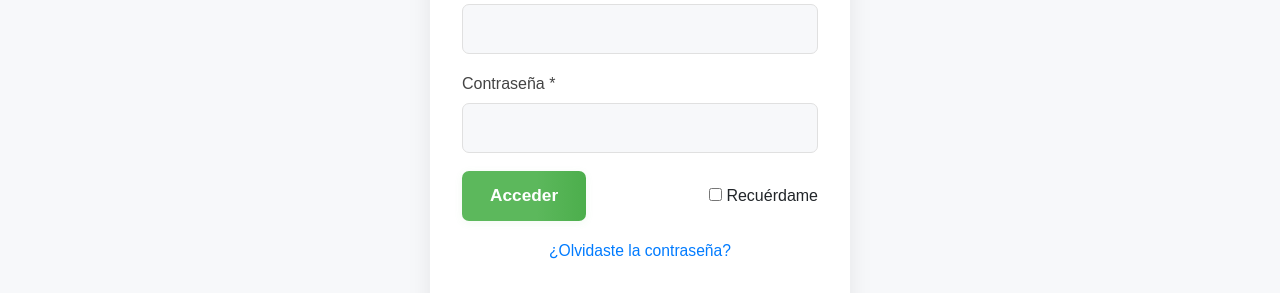
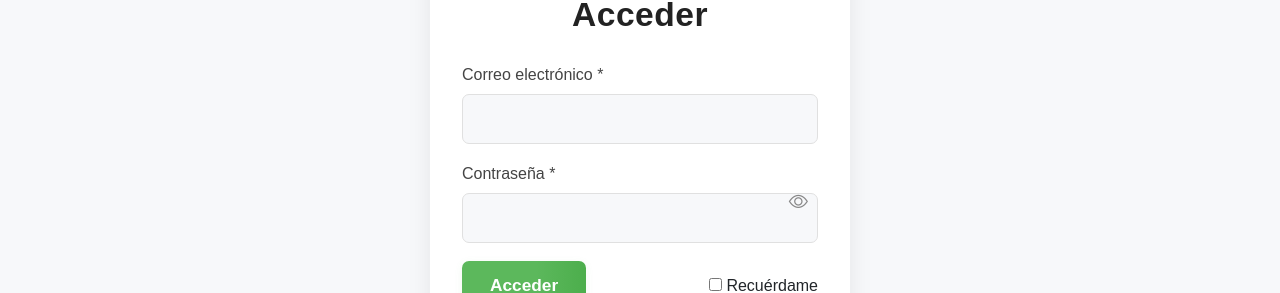
Before and after one commit to GianSecurAI/Pruebas-de-codigo, a React (Create React App) app: page /login in a window 1280 px wide. Shown: the part 195-488 px from the top of the page. Built offline with nearby package versions, Linux system fonts and the light colour scheme.

Commit message:
login mejorado

```diff
--- a/src/pages/login.jsx
+++ b/src/pages/login.jsx
@@ -14,6 +14,8 @@ const Login = () => {
   const [registerPhone, setRegisterPhone] = useState('');
   const [registerAddress, setRegisterAddress] = useState('');
   const [showRegister, setShowRegister] = useState(false);
+  const [showPassword, setShowPassword] = useState(false);
+  const [showRegisterPassword, setShowRegisterPassword] = useState(false);
   const navigate = useNavigate();
 
   useEffect(() => {
@@ -69,15 +71,37 @@ const Login = () => {
                   required
                 />
               </div>
-              <div className="form-group">
+              <div className="form-group" style={{ position: 'relative' }}>
                 <label htmlFor="login-password">Contraseña *</label>
                 <input
-                  type="password"
+                  type={showPassword ? "text" : "password"}
                   id="login-password"
                   value={loginPassword}
                   onChange={(e) => setLoginPassword(e.target.value)}
                   required
+                  style={{ paddingRight: '38px' }}
                 />
+                <button
+                  type="button"
+                  className="show-password-btn"
+                  onClick={() => setShowPassword((prev) => !prev)}
+                  tabIndex={-1}
+                  aria-label={showPassword ? "Ocultar contraseña" : "Mostrar contraseña"}
+                  style={{
+                    position: 'absolute',
+                    right: '10px',
+                    top: '50%',
+                    transform: 'translateY(-50%)',
+                    background: 'none',
+                    border: 'none',
+                    cursor: 'pointer',
+                    color: '#888',
+                    fontSize: '1.2em',
+                    padding: 0
+                  }}
+                >
+                  <i className={`bi ${showPassword ? 'bi-eye-slash' : 'bi-eye'}`}></i>
+                </button>
               </div>
               <div className="form-options">
                 <button type="submit" className="btn-submit">Acceder</button>
@@ -116,15 +140,37 @@ const Login = () => {
                   required
                 />
               </div>
-              <div className="form-group">
+              <div className="form-group" style={{ position: 'relative' }}>
                 <label htmlFor="register-password">Contraseña *</label>
                 <input
-                  type="password"
+                  type={showRegisterPassword ? "text" : "password"}
                   id="register-password"
                   value={registerPassword}
                   onChange={(e) => setRegisterPassword(e.target.value)}
                   required
+                  style={{ paddingRight: '38px' }}
                 />
+                <button
+                  type="button"
+                  className="show-password-btn"
+                  onClick={() => setShowRegisterPassword((prev) => !prev)}
+                  tabIndex={-1}
+                  aria-label={showRegisterPassword ? "Ocultar contraseña" : "Mostrar contraseña"}
+                  style={{
+                    position: 'absolute',
+                    right: '10px',
+                    top: '50%',
+                    transform: 'translateY(-50%)',
+                    background: 'none',
+                    border: 'none',
+                    cursor: 'pointer',
+                    color: '#888',
+                    fontSize: '1.2em',
+                    padding: 0
+                  }}
+                >
+                  <i className={`bi ${showRegisterPassword ? 'bi-eye-slash' : 'bi-eye'}`}></i>
+                </button>
               </div>
               <div className="form-group">
                 <label htmlFor="register-phone">Teléfono</label>
--- a/src/styles/login.css
+++ b/src/styles/login.css
@@ -6,7 +6,10 @@
   justify-content: space-between;
 }
 
+/* Ajuste para que el contenido no quede debajo del navbar fijo */
 .login-container {
+  margin-top: 90px;
+
   display: flex;
   justify-content: center;
   align-items: center;
@@ -61,7 +64,8 @@ h2 {
 .form-group input[type="text"],
 .form-group input[type="tel"] {
   width: 100%;
-  padding: 12px 14px;
+  padding: 12px 38px 12px 14px;
+  /* padding-right aumentado para dejar espacio al botón */
   border: 1.5px solid #e0e0e0;
   border-radius: 7px;
   box-sizing: border-box;
@@ -74,6 +78,25 @@ h2 {
   border: 1.5px solid #5cb85c;
   outline: none;
   background: #fff;
+}
+
+.show-password-btn {
+  position: absolute;
+  right: 10px;
+  top: 50%;
+  transform: translateY(-50%);
+  background: none;
+  border: none;
+  cursor: pointer;
+  color: #888;
+  font-size: 1.2em;
+  padding: 0;
+  z-index: 2;
+}
+
+.show-password-btn:focus {
+  outline: none;
+  color: #5cb85c;
 }
 
 .form-options {
```
